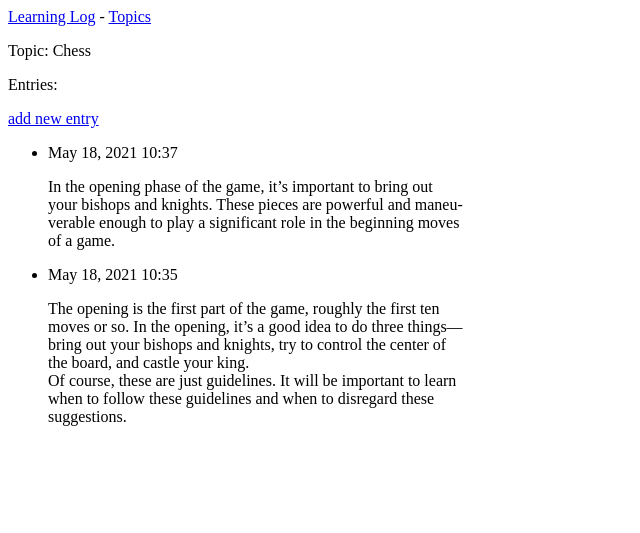
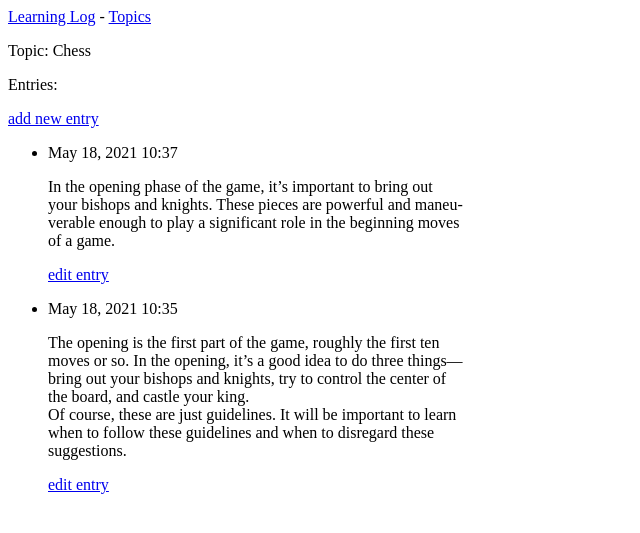
Before and after one commit to EvgeniiKatunkin/learning_log, a Django app: page /topics/1/ in a window 1280 px wide. Shown: the top 533 px of the page, without its empty margins (0-640 px from the left). Run offline with Django 3.2, Linux system fonts and the light colour scheme; data comes from the database, SQL or seed files in the repository; both versions use the stored data as it was after the commit.

Commit message:
Functional for editing entries is added.

```diff
--- a/learning_logs/templates/learning_logs/topic.html
+++ b/learning_logs/templates/learning_logs/topic.html
@@ -13,6 +13,9 @@
         <li>
             <p>{{ entry.date_added|date:'M d, Y H:i' }}</p>
             <p>{{ entry.text|linebreaks }}</p>
+            <p>
+                <a href="{% url 'learning_logs:edit_entry' entry.id %}">edit entry</a>
+            </p>
         </li>
     {% empty %}
         <li>
--- a/learning_logs/urls.py
+++ b/learning_logs/urls.py
@@ -20,4 +20,7 @@ urlpatterns = [
 
     # Page for adding a new entry
     path('new_entry/<int:topic_id>/', views.new_entry, name='new_entry'),
+
+    # Page for editing an entry
+    path('edit_entry/<int:entry_id>', views.edit_entry, name='edit_entry'),
 ]
--- a/learning_logs/views.py
+++ b/learning_logs/views.py
@@ -2,7 +2,7 @@ from django.shortcuts import render
 from django.http import HttpResponseRedirect
 from django.urls import reverse
 
-from .models import Topic
+from .models import Topic, Entry
 from .forms import TopicForm, EntryForm
 
 
@@ -60,3 +60,22 @@ def new_entry(request, topic_id):
 
     context = {'topic': topic, 'form': form}
     return render(request, 'learning_logs/new_entry.html', context)
+
+
+def edit_entry(request, entry_id):
+    """Edit an existing entry."""
+    entry = Entry.objects.get(id=entry_id)
+    topic = entry.topic
+
+    if request.method != 'POST':
+        # Initial request; pre-fill form with the current entry.
+        form = EntryForm(instance=entry)
+    else:
+        # POST data submitted; process data.
+        form = EntryForm(instance=entry, data=request.POST)
+        if form.is_valid():
+            form.save()
+            return HttpResponseRedirect(reverse('learning_logs:topic', args=[topic.id]))
+
+    context = {'entry': entry, 'topic': topic, 'form': form}
+    return render(request, 'learning_logs/edit_entry.html', context)
```
Also changed, not shown: learning_logs/templates/learning_logs/edit_entry.html (added, +13 -0 lines), db.sqlite3.
